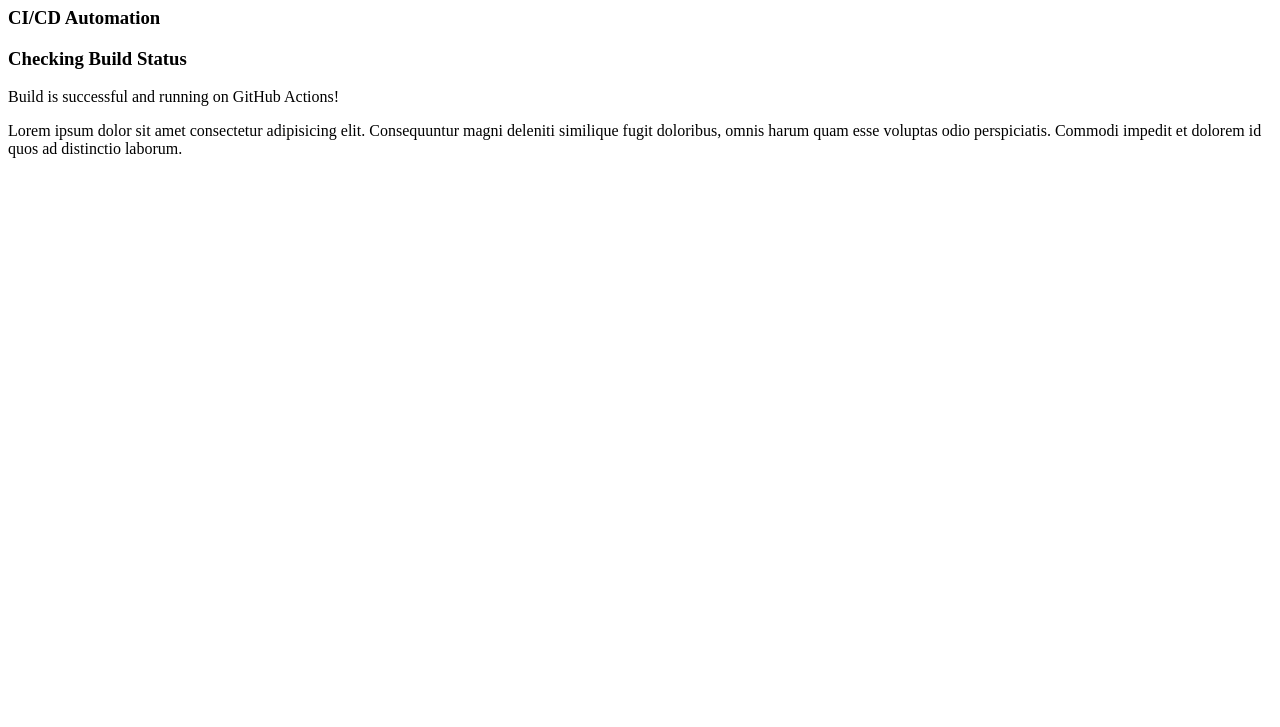
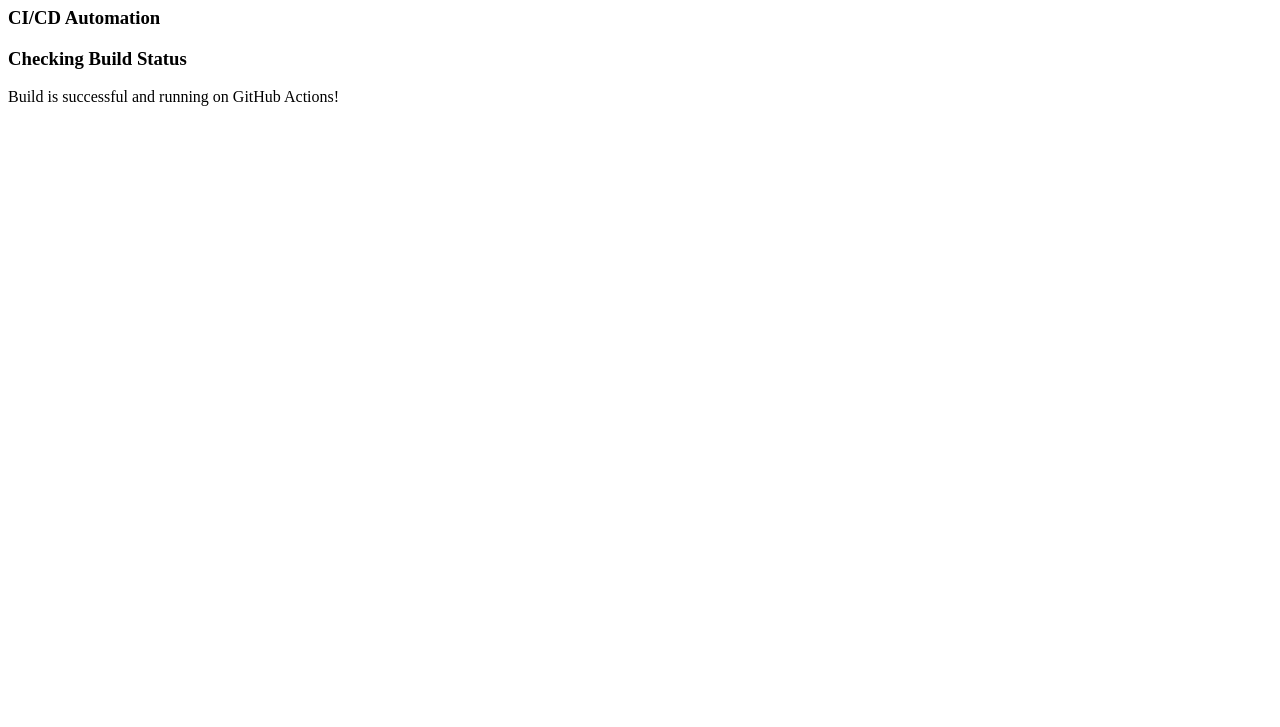
Before and after one commit to anmolhub06/Devops-Vle3, a plain HTML site: page index.html in a window 1280 px wide. Shown: the part 73-800 px from the top of the page. Drawn offline with Linux system fonts and the light colour scheme.

Commit message:
build check

```diff
--- a/index.html
+++ b/index.html
@@ -11,7 +11,6 @@
     <h3>Checking Build Status</h3>
 
     <p>Build is successful and running on GitHub Actions!</p>
-    <p>Lorem ipsum dolor sit amet consectetur adipisicing elit. Consequuntur magni deleniti similique fugit doloribus, omnis harum quam esse voluptas odio perspiciatis. Commodi impedit et dolorem id quos ad distinctio laborum.</p>
 
 </body>
 </html>
```
Also changed, not shown: 1 other file.
